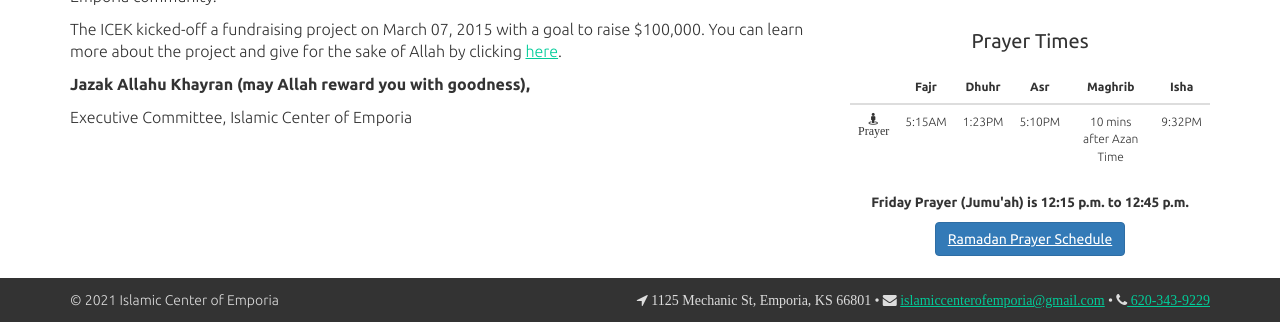
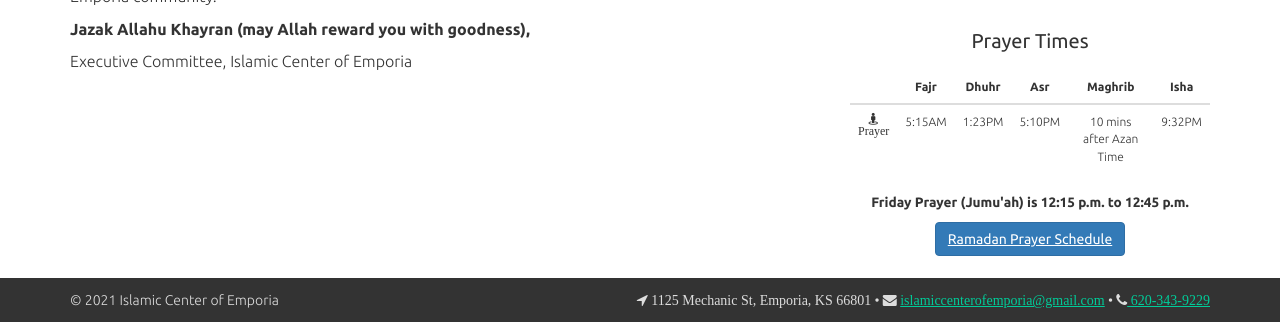
Before and after one commit to fourfridays/fourfridays.github.io, a Jekyll site: the page built from 1-index.html, in a window 1280 px wide, cut to the strip 574-900 px from the top of the page. Built offline with Jekyll 4.4.1, drawn with Linux system fonts in a browser that asks for light colours; nearby versions of some CDN libraries.

Commit message:
removed fundraising link

```diff
--- a/1-index.html
+++ b/1-index.html
@@ -26,8 +26,6 @@
 
 <p>The Islamic Center of Emporia, Kansas (ICEK), is a non-profit religious organization.  Its goals are exclusively religious, educational, and charitable within the meaning as defined in Section 501 (c) (3) of the Internal Revenue Code of the United States of America.  It is a place where members gather to worship Almighty God, celebrate social and cultural occasions, learn, study, exchange wisdom, promote mutual understanding, tolerance, and engage in a dialogue with all other people and leaders in the Emporia community.</p>
 
-<p>The ICEK kicked-off a fundraising project on March 07, 2015 with a goal to raise $100,000. You can learn more about the project and give for the sake of Allah by clicking <a href="/fundraising/">here</a>.</p>
-
 <p><strong>Jazak Allahu Khayran (may Allah reward you with goodness),</strong></p>
 
 <p>Executive Committee, Islamic Center of Emporia</p>
```
